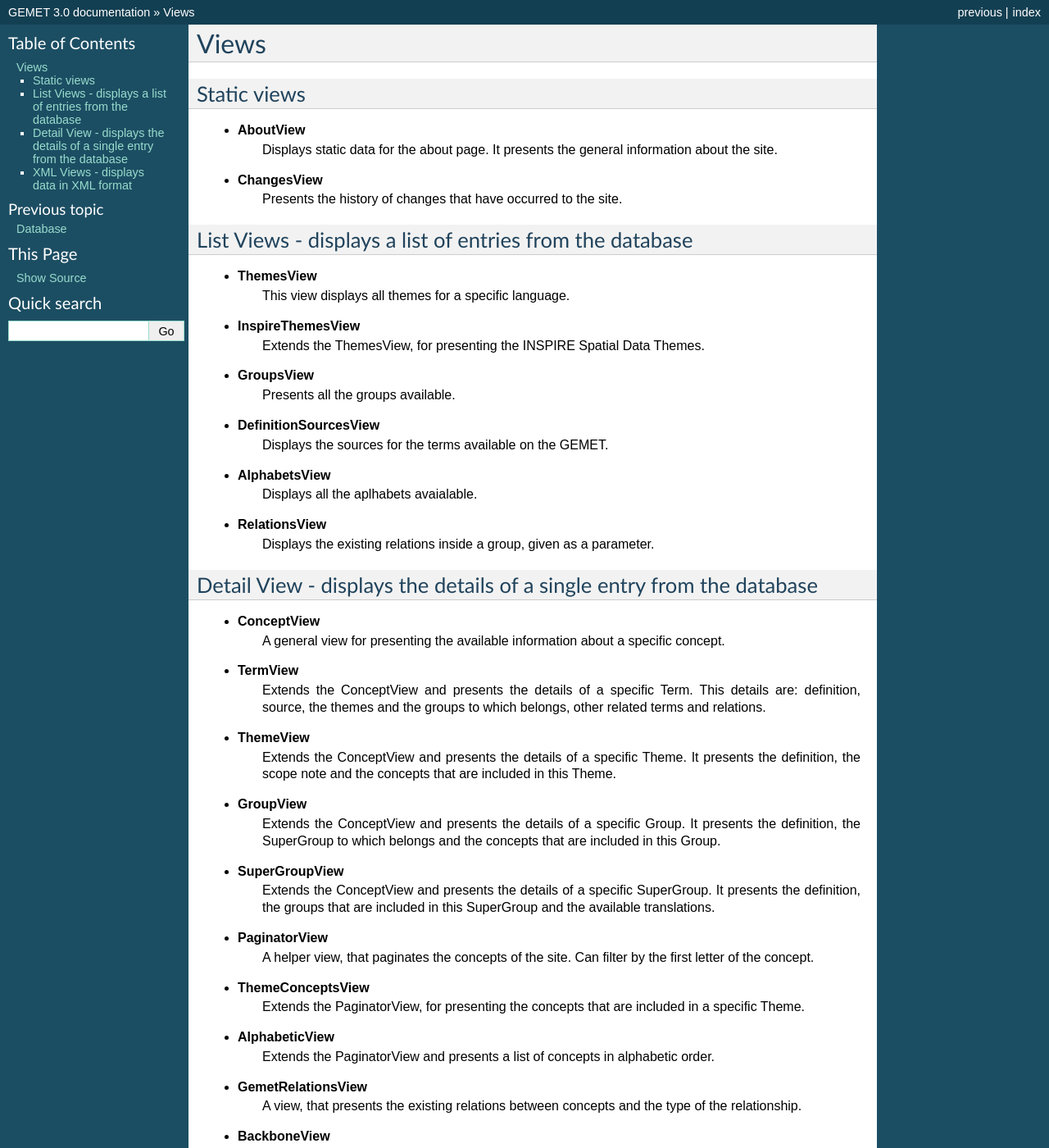
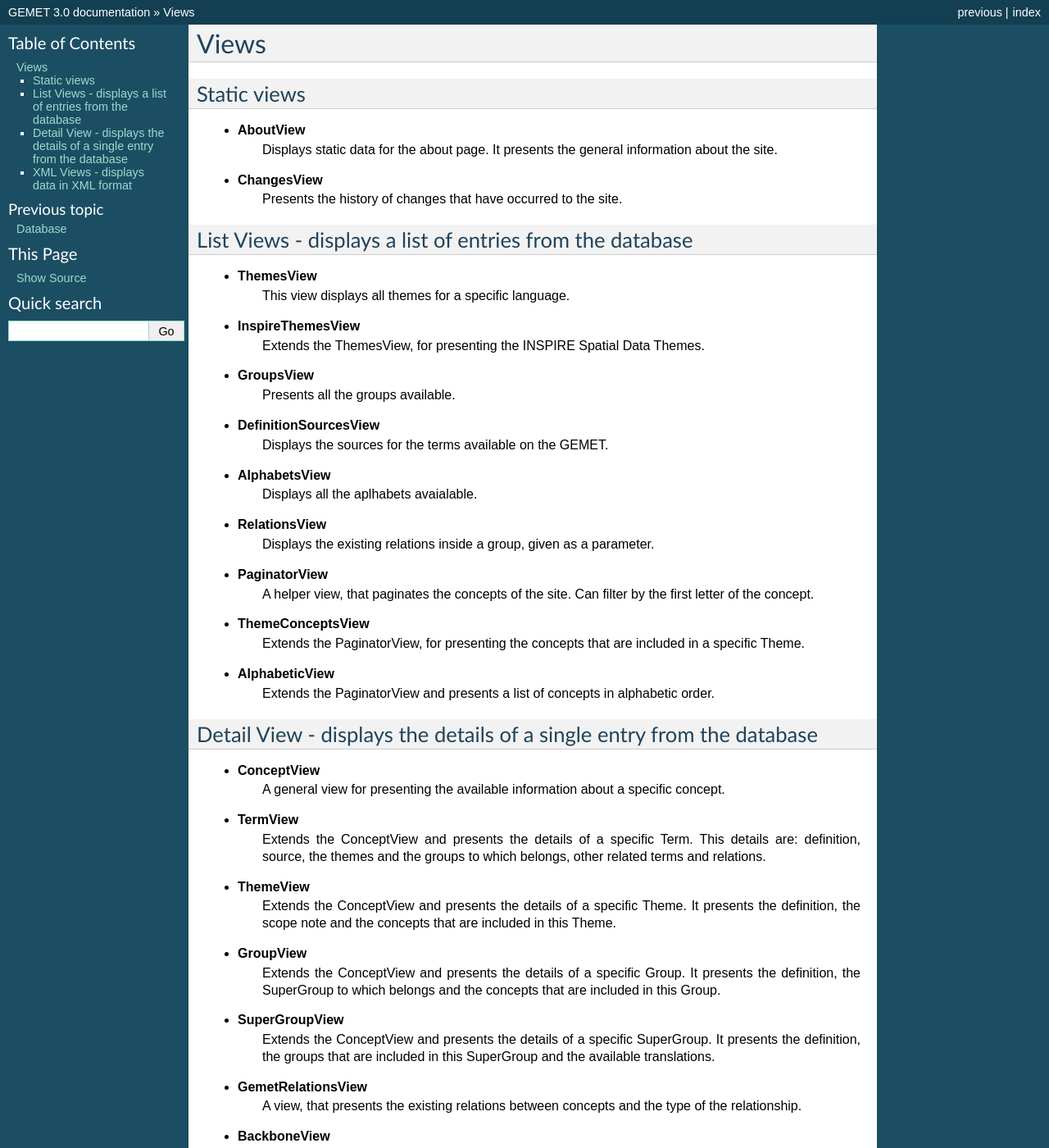
Before and after one commit to eea/gemet, a Sphinx documentation site: the page built from docs/overview/source/views.rst, in a window 1280 px wide and 1400 px high. Shown: the whole window at 82% size. Built offline with Sphinx 7.4.7, drawn with Linux system fonts in a browser that asks for light colours; some of the changed lines change nothing that is shown.

Commit message:
Moved some views in documentation

```diff
--- a/docs/overview/source/views.rst
+++ b/docs/overview/source/views.rst
@@ -32,6 +32,16 @@ List Views - displays a list of entries from the database
 * **RelationsView**
     Displays the existing relations inside a group, given as a parameter.
 
+* **PaginatorView**
+    A helper view, that paginates the concepts of the site. Can filter by the first letter of the concept.
+
+* **ThemeConceptsView**
+    Extends the PaginatorView, for presenting the concepts that are included in a specific Theme.
+
+* **AlphabeticView**
+    Extends the PaginatorView and presents a list of concepts in alphabetic order.
+
+
 Detail View - displays the details of a single entry from the database
 ----------------------------------------------------------------------
 
@@ -50,15 +60,6 @@ Detail View - displays the details of a single entry from the database
 * **SuperGroupView**
     Extends the ConceptView and presents the details of a specific SuperGroup. It presents the definition, the groups that are included in this SuperGroup and the available translations.
 
-* **PaginatorView**
-    A helper view, that paginates the concepts of the site. Can filter by the first letter of the concept.
-
-* **ThemeConceptsView**
-    Extends the PaginatorView, for presenting the concepts that are included in a specific Theme.
-
-* **AlphabeticView**
-    Extends the PaginatorView and presents a list of concepts in alphabetic order.
-
 * **GemetRelationsView**
     A view, that presents the existing relations between concepts and the type of the relationship.
 
@@ -69,6 +70,7 @@ Detail View - displays the details of a single entry from the database
     A view, allowing to download labels, definitions, supergroups, groups and themes in available languages in RDF format.
 
 * **SearchView**
+
 
 XML Views - displays data in XML format
 ---------------------------------------
```
